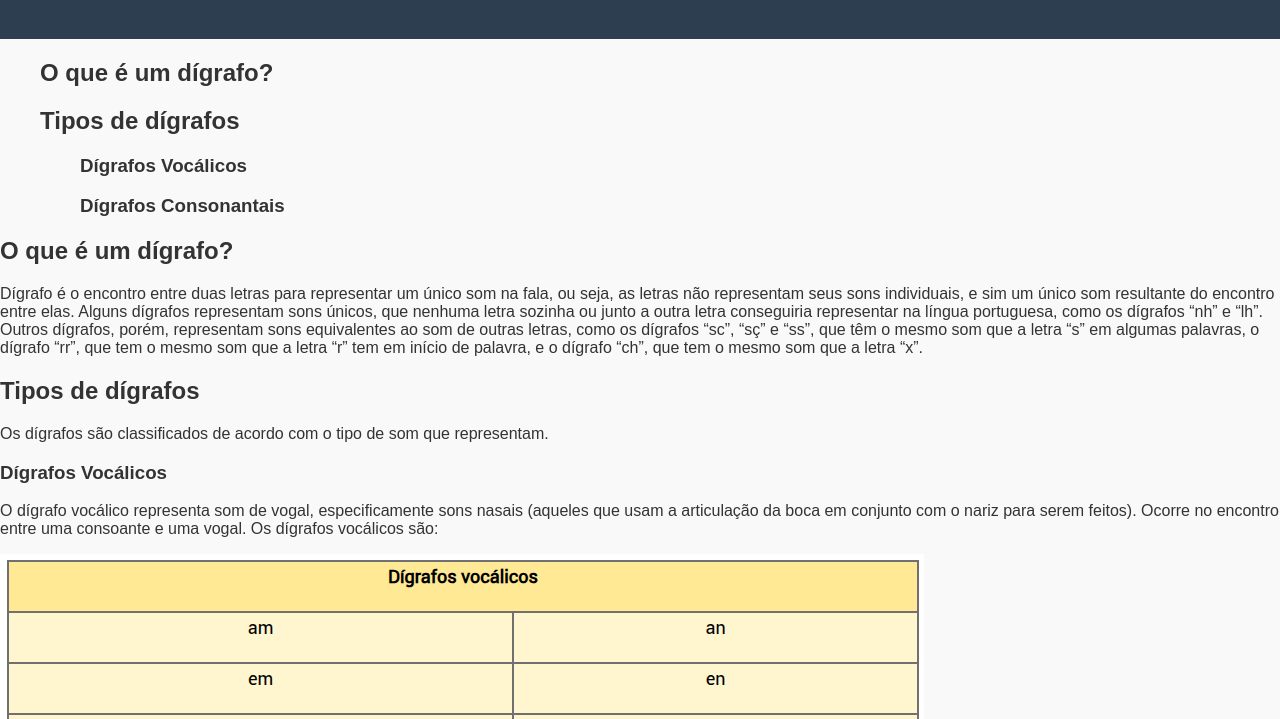
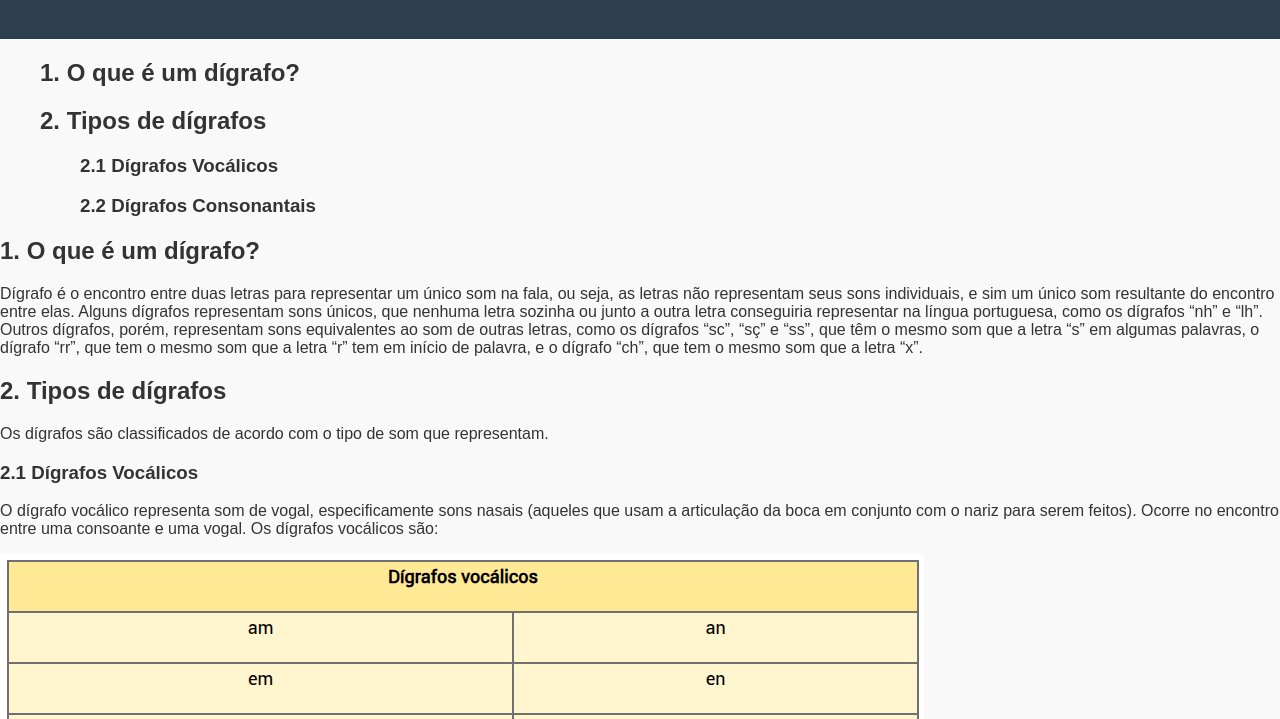
Before and after one commit to KilviaSantos/aula-digrafo, a plain HTML site: page index.html in a window 1280 px wide. Shown: the part 81-800 px from the top of the page. Drawn offline with Linux system fonts and the light colour scheme.

Commit message:
style:numbers

```diff
--- a/index.html
+++ b/index.html
@@ -5,6 +5,7 @@
 <meta charset="UTF-8">
 <meta name="viewport" content="width=device-width, initial-scale=1.0">
 <title>Língua Porttuguesa</title>
+
 <link rel="stylesheet" href="style.css"/>
 </head>
 
@@ -15,27 +16,27 @@
 </header>
 <section1>
 <ol>
-    <h2>O que é um dígrafo?</h2>
-    <h2>Tipos de dígrafos</h2>
+    <h2>1. O que é um dígrafo?</h2>
+    <h2>2. Tipos de dígrafos</h2>
         <ol>
-            <h3>Dígrafos Vocálicos</h3>
-            <h3>Dígrafos Consonantais</h3>
+            <h3>2.1 Dígrafos Vocálicos</h3>
+            <h3>2.2 Dígrafos Consonantais</h3>
         </ol>
 </ol>
 
 </section1>
 <section2>
-    <h2>O que é um dígrafo?</h2>
+    <h2>1. O que é um dígrafo?</h2>
     <p>Dígrafo é o encontro entre duas letras para representar um único som na fala, ou seja, as letras não representam seus sons individuais, e sim um único som resultante do encontro entre elas. Alguns dígrafos representam sons únicos, que nenhuma letra sozinha ou junto a outra letra conseguiria representar na língua portuguesa, como os dígrafos “nh” e “lh”.
 
 Outros dígrafos, porém, representam sons equivalentes ao som de outras letras, como os dígrafos “sc”, “sç” e “ss”, que têm o mesmo som que a letra “s” em algumas palavras, o dígrafo “rr”, que tem o mesmo som que a letra “r” tem em início de palavra, e o dígrafo “ch”, que tem o mesmo som que a letra “x”.</p>
 
-    <h2>Tipos de dígrafos</h2>
+    <h2>2. Tipos de dígrafos</h2>
         <p>Os dígrafos são classificados de acordo com o tipo de som que representam.</p>
-    <h3>Dígrafos Vocálicos</h3>
+    <h3>2.1 Dígrafos Vocálicos</h3>
     <p>O dígrafo vocálico representa som de vogal, especificamente sons nasais (aqueles que usam a articulação da boca em conjunto com o nariz para serem feitos). Ocorre no encontro entre uma consoante e uma vogal. Os dígrafos vocálicos são:</p>
     <img src="./img/vocalicos.png" alt="" srcset=""/>
-    <h3>Dígrafos Consonantais</h3>
+    <h3>2.2 Dígrafos Consonantais</h3>
     <p>O dígrafo consonantal representa som de consoante, portanto, ocorre no encontro entre duas consoantes ou entre uma consoante e uma vogal (no caso de “qu” e “gu”). Os dígrafos consonantais são:</p>
     <img src="./img/consonantais.png" alt="" srcset=""/>
 
```
